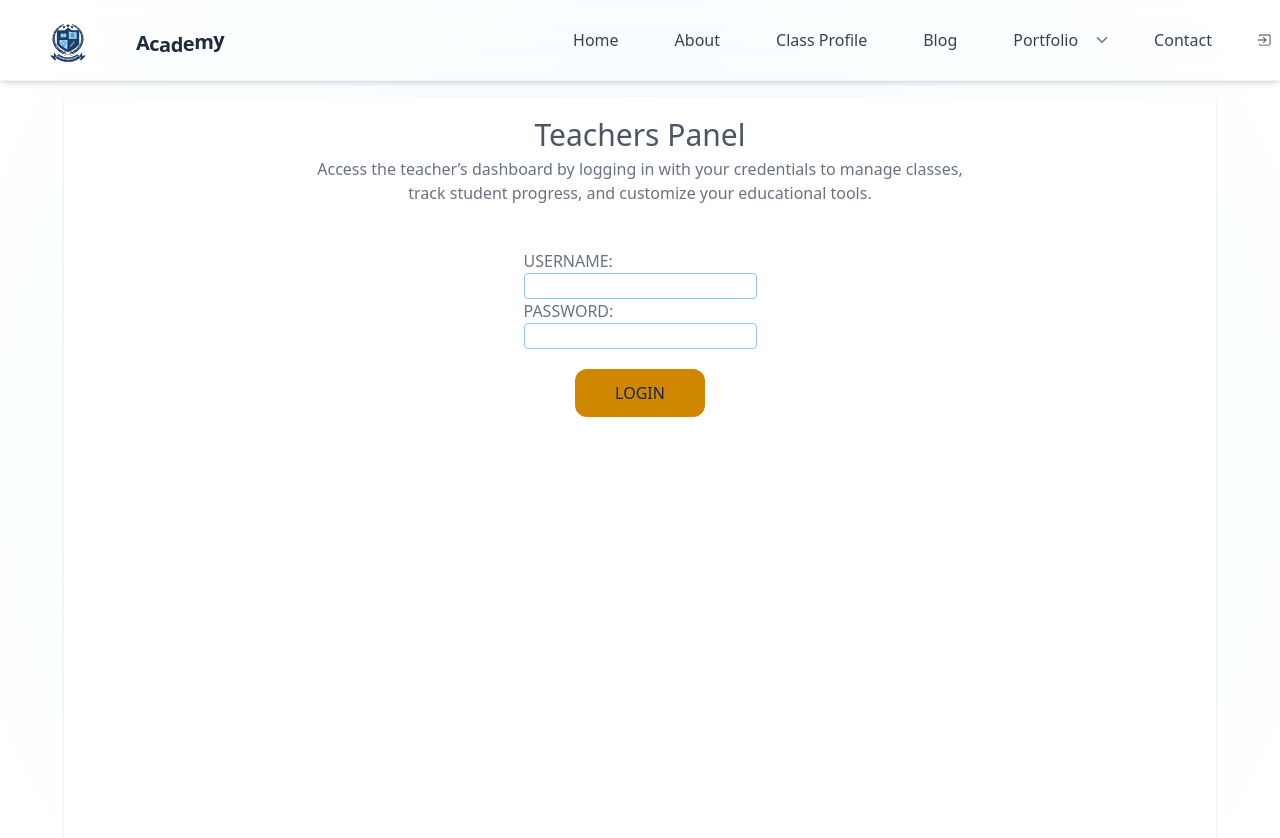
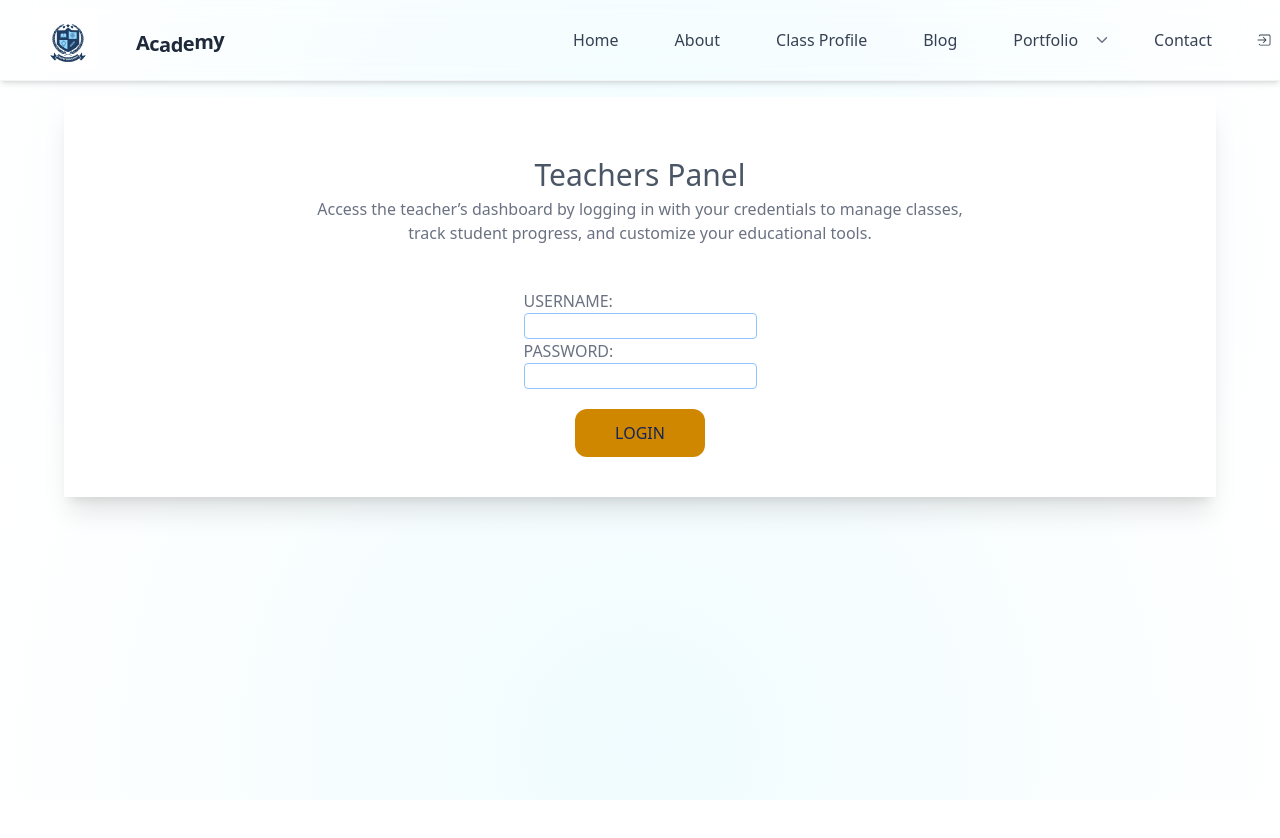
Before and after one commit to tobias-omondi/schoolapplication, a React (Vite) app in the folder school-system/: page /teachers/panel/login in a window 1280 px wide. Shown: the top 838 px of the page. After the commit the page ends 800 px from the top, so only its background shows below. Built offline with nearby package versions, Linux system fonts and the light colour scheme; a web font is replaced by a local one.

Commit message:
login ui teachers f

```diff
--- a/school-system/src/Teachers/TeachersLogin.jsx
+++ b/school-system/src/Teachers/TeachersLogin.jsx
@@ -3,7 +3,7 @@ import { motion} from 'framer-motion'
 
 const TeachersLogin = () => {
   return (
-    <motion.div className='flex justify-evenly h-[100vh] mx-auto shadow hover:shadow-blue-300 max-w-6xl mt-4 bg-white'
+    <motion.div className='flex justify-evenly mx-auto shadow-xl p-10 hover:shadow-blue-300 max-w-6xl mt-4 bg-white'
     initial = {{opacity: 0, y: 100}}
     whileInView={{opacity:1, y: 0}}
     transition={{duration: 0.8}}>
```
